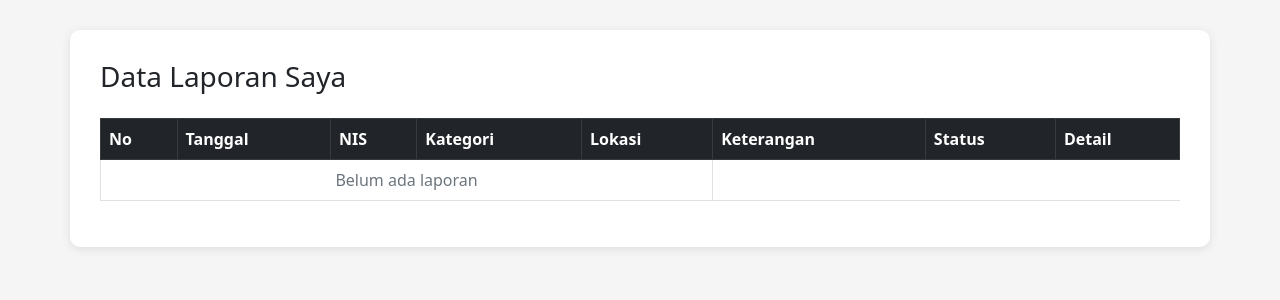
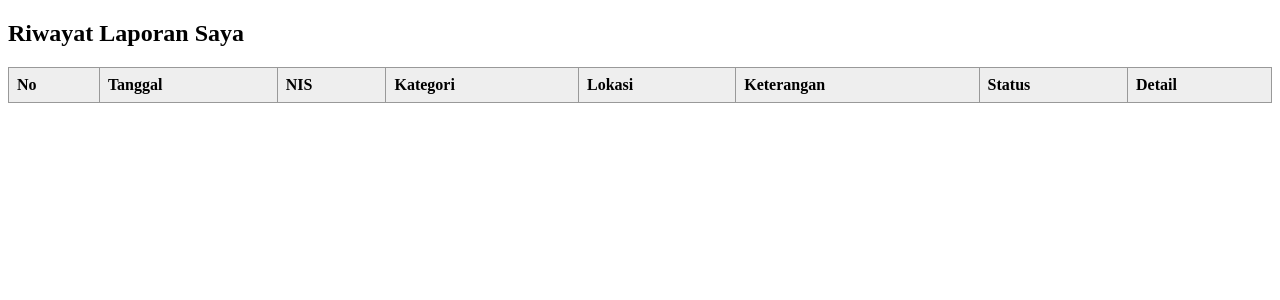
Before and after one commit to HAYKAN27/UJIKOM_12RPL2_MHAIKANS, a PHP site: page /views/siswa/data_pengaduan.php in a window 1280 px wide. Shown: the top 300 px of the page. Run offline with PHP 8.4, Linux system fonts and the light colour scheme; the visitor is signed in with stand-in values (Sample User, id 1); tables that the repository leaves empty or names only in its code hold one stand-in row (values such as "Sample post"); lists and menus that the app fills with data are empty.

Commit message:
UPDATE LAGI

```diff
--- a/KuLapor-main/ControllerSiswa/data_anda.php
+++ b/KuLapor-main/ControllerSiswa/data_anda.php
@@ -1,26 +1,21 @@
 <?php
-include __DIR__ . '/../config/koneksi.php';
+session_start();
+include '../config/koneksi.php';
 
-$data = [];
+// ambil nis dari session
+$nis = $_SESSION['nis'];
 
-if (isset($_SESSION['id_user'])) {
+$query = mysqli_query($koneksi, "
+    SELECT * FROM input_aspirasi
+    WHERE nis = '$nis'
+    ORDER BY id_pelapor DESC
+");
 
-    $id_user = $_SESSION['id_user'];
-
-    $query = mysqli_query($koneksi, "
-        SELECT
-            p.id_pengaduan,
-            p.isi_laporan,
-            p.tanggal,
-            p.status,
-            k.ket_kategori
-        FROM pengaduan p
-        JOIN kategori k ON p.id_kategori = k.id_kategori
-        WHERE p.id_user = '$id_user'
-        ORDER BY p.id_pengaduan DESC
-    ");
-
-    while ($row = mysqli_fetch_assoc($query)) {
-        $data[] = $row;
-    }
+while ($data = mysqli_fetch_assoc($query)) {
+    echo "<b>Lokasi:</b> " . $data['lokasi'] . "<br>";
+    echo "<b>Kategori:</b> " . $data['id_kategori'] . "<br>";
+    echo "<b>Keterangan:</b> " . $data['ket'] . "<br>";
+    echo "<b>Status:</b> " . $data['status'] . "<br>";
+    echo "<b>Feedback:</b> " . $data['feedback'] . "<hr>";
 }
+?>
--- a/KuLapor-main/ControllerSiswa/data_pengaduan.php
+++ b/KuLapor-main/ControllerSiswa/data_pengaduan.php
@@ -17,7 +17,9 @@ if (!$nis) {
 $query = "SELECT * FROM pengaduan WHERE nis = '$nis' ORDER BY tanggal DESC";
 $result = mysqli_query($koneksi, $query);
 
+
 $data_pengaduan = [];
+
 
 if (mysqli_num_rows($result) > 0) {
     while ($row = mysqli_fetch_assoc($result)) {
--- a/KuLapor-main/config/koneksi.php
+++ b/KuLapor-main/config/koneksi.php
@@ -1,6 +1,6 @@
 <?php
 // perintah untuk membuat koneksi
-$koneksi = mysqli_connect("localhost","root","","ujikom_12rpl_haikan");
+$koneksi = mysqli_connect("localhost","root","","db_sekolah_ujikom_2026");
 
 if(!$koneksi){
     die("Koneksi Gagal");
--- a/KuLapor-main/views/admin/form_add_siswa.php
+++ b/KuLapor-main/views/admin/form_add_siswa.php
@@ -154,7 +154,6 @@
         <h2>Form Data Siswa</h2>
         <form action="../../ControllerAdmin/data_siswa.php" method="post">
 
-
             <div class="form-group">
                 <label for="nis">NIS (Nomor Induk Siswa)</label>
                 <input type="text" id="nis" name="nis" placeholder="Masukkan NIS" required>
--- a/KuLapor-main/views/admin/homepage.php
+++ b/KuLapor-main/views/admin/homepage.php
@@ -225,10 +225,10 @@ session_start();
             </div>
 
             <div class="menu-item">
-                <a href="#" class="menu-button">MANAJEMEN DATA SISWA</a>
+                <a href="data_siswa.php" class="menu-button">MANAJEMEN DATA SISWA</a>
             </div>
             <div class="menu-item">
-                <a href="#" class="menu-button">MEMBUAT AKUN </a>
+                <a href="form_add_siswa.php" class="menu-button">MEMBUAT AKUN </a>
             </div>
         </div>
 
--- a/KuLapor-main/views/siswa/data_pengaduan.php
+++ b/KuLapor-main/views/siswa/data_pengaduan.php
@@ -1,50 +1,51 @@
 <?php
 session_start();
-include '../../ControllerSiswa/data_anda.php';
+include '../../config/koneksi.php';
+
+// ambil nis dari session
+$nis = $_SESSION['nis'];
+
+// ambil semua laporan milik siswa
+$query = mysqli_query($koneksi, "SELECT * FROM input_aspirasi WHERE nis='$nis' ORDER BY id_pelapor DESC");
 ?>
 
 <!DOCTYPE html>
-<html lang="id">
-
+<html>
 <head>
-    <meta charset="UTF-8">
-    <title>Laporan Saya</title>
-    <link href="https://cdn.jsdelivr.net/npm/bootstrap@5.0.2/dist/css/bootstrap.min.css" rel="stylesheet">
+    <title>Riwayat Laporan</title>
+    <style>
+        table {
+            width: 100%;
+            border-collapse: collapse;
+        }
+        table, th, td {
+            border: 1px solid #999;
+        }
+        th, td {
+            padding: 8px;
+            text-align: left;
+        }
+        th {
+            background-color: #eee;
+        }
+        a.detail-btn {
+            padding: 4px 8px;
+            background-color: #2e86de;
+            color: white;
+            text-decoration: none;
+            border-radius: 4px;
+        }
+        a.detail-btn:hover {
+            background-color: #1b4f72;
+        }
+    </style>
 </head>
-
-<style>
-    body {
-        background: #f5f5f5;
-    }
-
-    .container-main {
-        background: white;
-        padding: 30px;
-        border-radius: 10px;
-        margin-top: 30px;
-        box-shadow: 0 2px 10px rgba(0,0,0,0.1);
-    }
-
-    .status-badge {
-        padding: 6px 12px;
-        border-radius: 6px;
-        font-size: 12px;
-        font-weight: bold;
-    }
-
-    .pending { background: #ffc107; }
-    .ditanggapi { background: #28a745; color: white; }
-    .selesai { background: #0d6efd; color: white; }
-</style>
-
 <body>
 
-<div class="container container-main">
+<h2>Riwayat Laporan Saya</h2>
 
-    <h3 class="mb-4">Data Laporan Saya</h3>
-
-    <table class="table table-bordered table-hover">
-        <thead class="table-dark">
+<table>
+    <thead>
         <tr>
             <th>No</th>
             <th>Tanggal</th>
@@ -57,36 +58,23 @@ include '../../ControllerSiswa/data_anda.php';
         </tr>
     </thead>
     <tbody>
-
-        <?php if (!empty($data)) : ?>
-            <?php $no = 1; foreach ($data as $row) : ?>
         <?php
-                    $status_class = strtolower($row['status']);
+        $no = 1;
+        while ($data = mysqli_fetch_assoc($query)) {
+            echo "<tr>";
+            echo "<td>" . $no++ . "</td>";
+            echo "<td>" . htmlspecialchars($data['lokasi']) . "</td>";
+            echo "<td>" . htmlspecialchars($data['nis']) . "</td>";
+            echo "<td>" . htmlspecialchars($data['id_kategori']) . "</td>";
+            echo "<td>" . htmlspecialchars($data['lokasi']) . "</td>";
+            echo "<td>" . htmlspecialchars($data['ket']) . "</td>";
+            echo "<td>" . htmlspecialchars($data['status']) . "</td>";
+            echo "<td><a class='detail-btn' href='detail_laporan.php?id=" . $data['id_pelapor'] . "'>Detail</a></td>";
+            echo "</tr>";
+        }
         ?>
-                <tr>
-                    <td><?= $no++ ?></td>
-                    <td><?= $row['tanggal'] ?></td>
-                    <td><?= $row['ket_kategori'] ?></td>
-                    <td><?= $row['isi_laporan'] ?></td>
-                    <td>
-                        <span class="status-badge <?= $status_class ?>">
-                            <?= ucfirst($row['status']) ?>
-                        </span>
-                    </td>
-                </tr>
-            <?php endforeach; ?>
-        <?php else : ?>
-            <tr>
-                <td colspan="5" class="text-center text-muted">
-                    Belum ada laporan
-                </td>
-            </tr>
-        <?php endif; ?>
-
     </tbody>
 </table>
 
-</div>
-
 </body>
 </html>
--- a/KuLapor-main/views/siswa/homepage.php
+++ b/KuLapor-main/views/siswa/homepage.php
@@ -1,3 +1,4 @@
+
 <!DOCTYPE html>
 <html lang="id">
 <head>
@@ -204,9 +205,12 @@
             <button class="btn-logout"><a href="homepage.php"></a>Logout</button>
         </div>
         <div class="header-right">
+            <!-- <?php
+                $nis = $_SESSION['nis'];
+            ?>
             <?php
                 echo"HI Haikan";
-            ?>
+            ?> -->
         </div>
     </div>
 
```
Also changed, not shown: KuLapor-main/ControllerSiswa/proses_pengaduan.php (+12 -13 lines), KuLapor-main/proses_login.php (+3 -5 lines), KuLapor-main/views/admin/data_siswa.php (added, +20 -0 lines), KuLapor-main/views/siswa/form_pengaduan.php (+5 -5 lines). Lines whose indentation alone changed are shown as unchanged.
